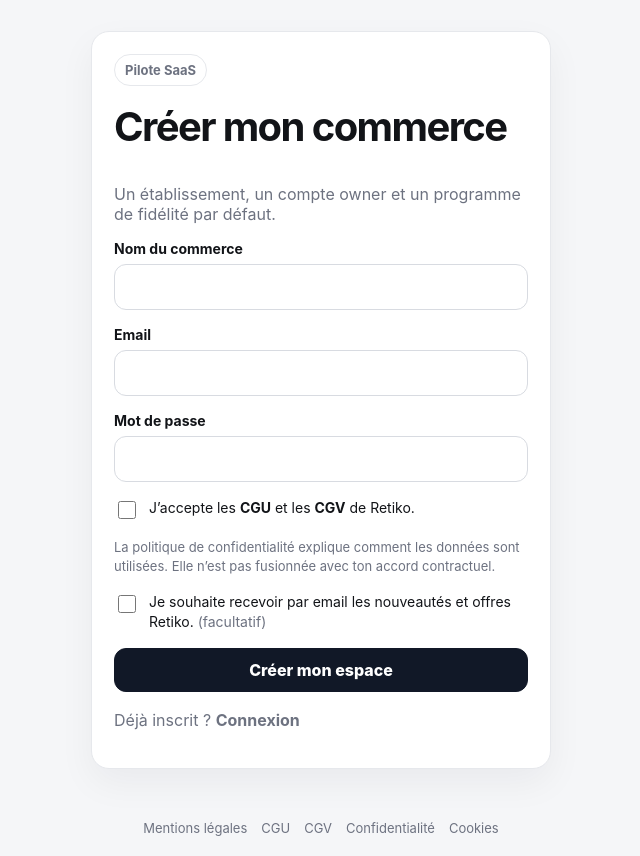
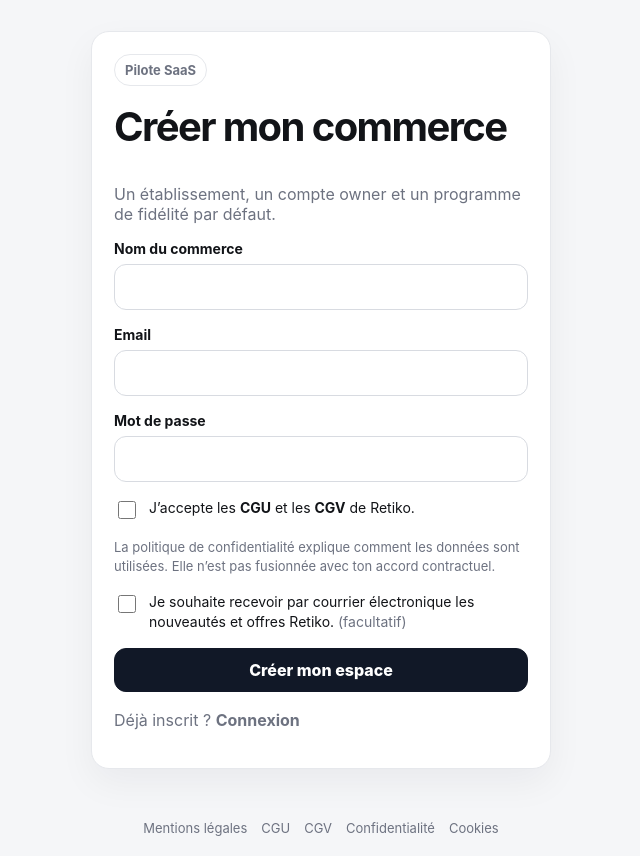
Before and after one commit to yassineimpe-bit/Fidgo, a Next.js app: page /signup in a window 1280 px wide. Shown: the whole page, without its empty margins (319-959 px from the left). Built offline with nearby package versions, Linux system fonts and the light colour scheme.

Commit message:
fix(legal): disambiguate marketing consent label

```diff
--- a/components/auth-form.tsx
+++ b/components/auth-form.tsx
@@ -121,7 +121,7 @@ export function AuthForm({ mode }: { mode: "login" | "signup" }) {
               type="checkbox"
               style={{ marginTop: 3, width: 18, height: 18, flex: "0 0 auto" }}
             />
-            <span>Je souhaite recevoir par email les nouveautés et offres Retiko. <span className="muted">(facultatif)</span></span>
+            <span>Je souhaite recevoir par courrier électronique les nouveautés et offres Retiko. <span className="muted">(facultatif)</span></span>
           </label>
         </>
       )}
```
